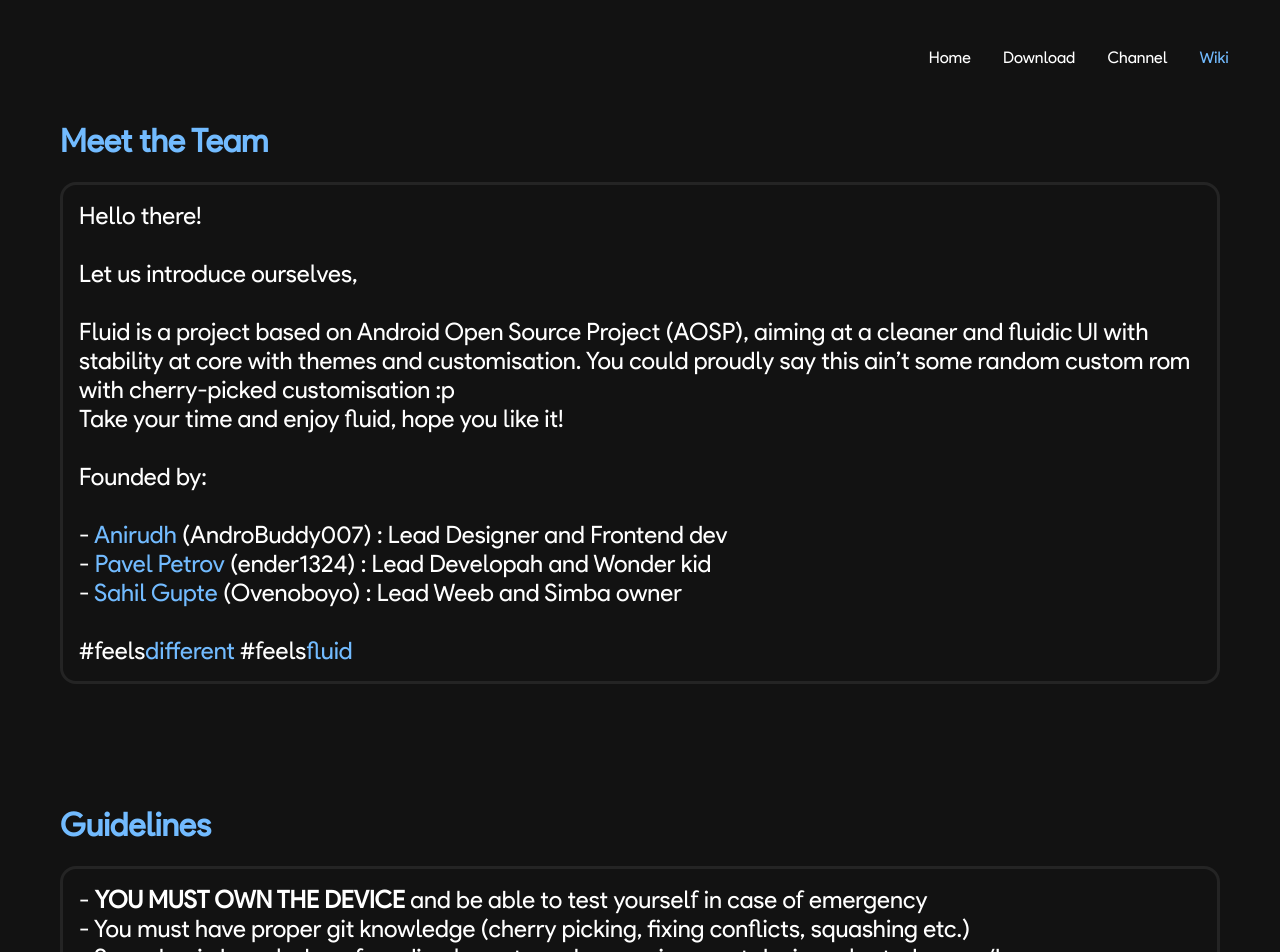
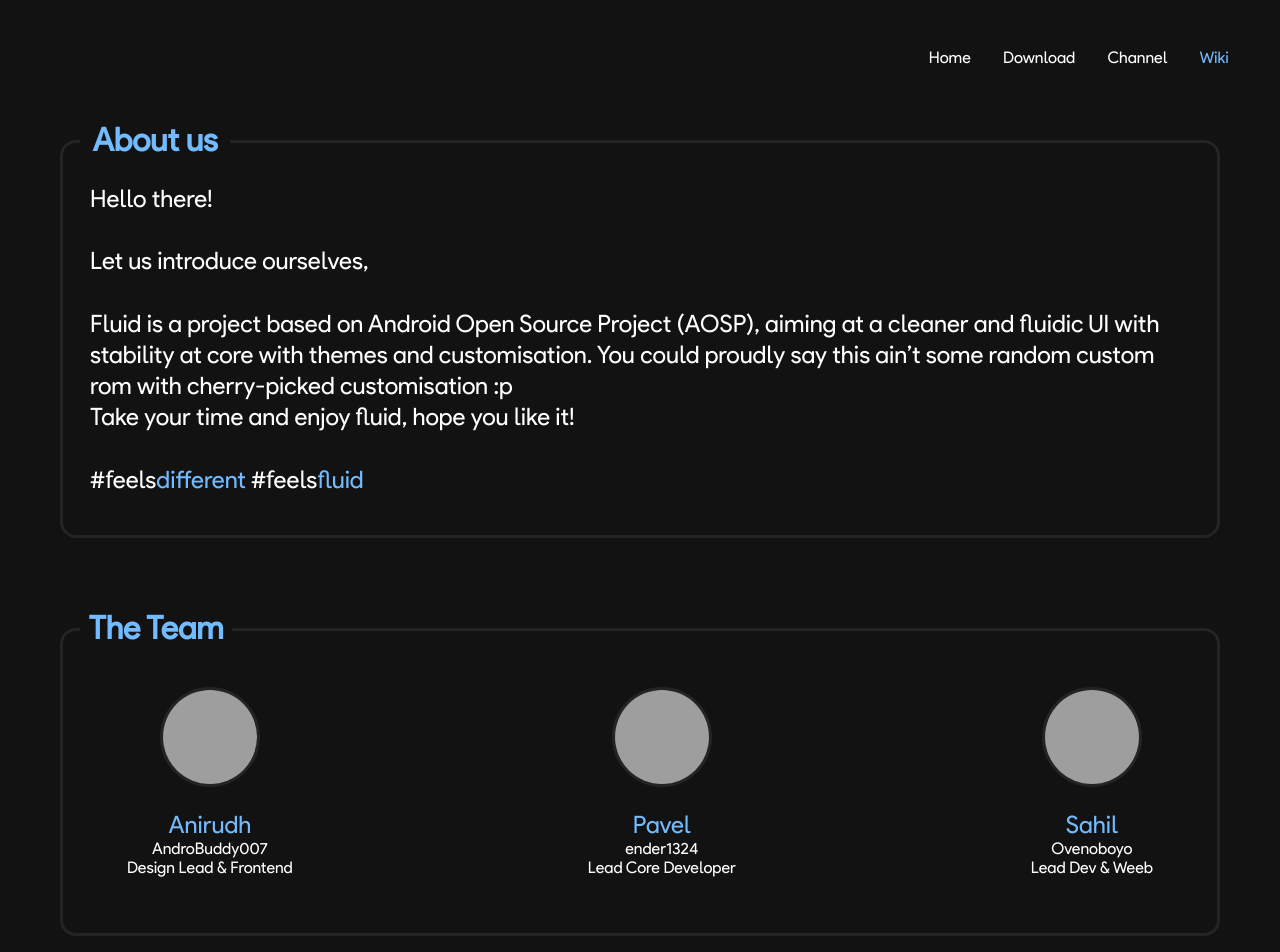
Before and after one commit to Project-Fluid/Project-Fluid.github.io, a plain HTML site: page wiki.html in a window 1280 px wide. Shown: the top 952 px of the page. Drawn offline with Linux system fonts and the light colour scheme; grey boxes are pictures that could not be loaded.

Commit message:
Redesign Wiki page

```diff
--- a/styles/wikistyles.css
+++ b/styles/wikistyles.css
@@ -49,52 +49,171 @@ body::-webkit-scrollbar{
     color: #72BBFF;
 }
 
+.about-section{
+    margin: 100px 60px 0 60px;
+    font-family: Fluid-Sans, sans-serif;
+    color: white;
+}
+
+.about-section > h1{
+    color: #72BBFF;
+    position: absolute;
+    margin: 20px;
+    width: 150px;
+    border-radius: 10px;
+    text-align: center;
+    background: #121212;
+}
+
+#about-text{
+    border: 3px solid #242424;
+    box-sizing: border-box;
+    border-radius: 16px;
+    line-height: 195%;
+    margin-top: 40px;
+    transition: background-color 0.4s ease-in-out;
+}
+
+#about-text:hover{
+    background-color: #242424;
+}
+
+#about-text > h2{
+    font-weight: normal;
+    margin: 40px 27px 40px 27px;
+}
+
+#about-text > h2 > span{
+    color: #72BBFF;
+}
+
 .team-section{
-    margin-top: 100px;
-    margin-left: 60px;
-    margin-right: 60px;
+    margin: 50px 60px 0 60px;
     font-family: Fluid-Sans, sans-serif;
     color: white;
 }
 
 .team-section > h1{
     color: #72BBFF;
+    position: absolute;
+    margin: 20px;
+    width: 152px;
+    border-radius: 10px;
+    text-align: center;
+    background: #121212;
 }
 
-#team-text{
+#team{
     border: 3px solid #242424;
     box-sizing: border-box;
     border-radius: 16px;
+    margin-top: 40px;
     transition: background-color 0.4s ease-in-out;
 }
 
-#team-text:hover{
+#team:hover{
     background-color: #242424;
 }
 
-#team-text > h2{
-    font-weight: normal;
-    margin: 16px;
+.profiles{
+    display: flex;
+    flex-direction: row;
+    justify-content: space-between;
+    margin: 7vh 5vw 7vh 5vw;
 }
 
-#team-text > h2 > span{
+.profiles > div{
+    align-content: center;
+    text-align: center;
+}
+
+.profiles > div > span{
+    font-size: x-large;
     color: #72BBFF;
 }
 
+.profiles > div > img{
+    border: 3px solid #242424;
+    box-sizing: border-box;
+    border-radius: 100%;
+    width: 100px;
+    height: 100px;
+}
+
 .guidelines-section{
-    margin-top: 100px;
-    margin-left: 60px;
-    margin-right: 60px;
+    margin: 100px 60px 0 60px;
     font-family: Fluid-Sans, sans-serif;
     color: white;
 }
 
 .guidelines-section > h1{
     color: #72BBFF;
+    position: absolute;
+    margin: 20px;
+    width: 170px;
+    border-radius: 10px;
+    text-align: center;
+    background: #121212;
+}
+
+#guidelines-text{
+    border: 3px solid #242424;
+    box-sizing: border-box;
+    border-radius: 16px;
+    line-height: 195%;
+    margin-top: 40px;
+    transition: background-color 0.4s ease-in-out;
+}
+
+#guidelines-text:hover{
+    background-color: #242424;
+}
+
+#guidelines-text > h2{
+    font-weight: normal;
+    margin: 40px 27px 40px 27px;
+}
+
+.requirements-section{
+    margin: 100px 60px 0 60px;
+    font-family: Fluid-Sans, sans-serif;
+    color: white;
+}
+
+.requirements-section > h1{
+    color: #72BBFF;
+    position: absolute;
+    margin: 20px;
+    width: 315px;
+    border-radius: 10px;
+    text-align: center;
+    background: #121212;
+}
+
+#requirements-text{
+    border: 3px solid #242424;
+    box-sizing: border-box;
+    border-radius: 16px;
+    line-height: 195%;
+    margin-top: 40px;
+    transition: background-color 0.4s ease-in-out;
+}
+
+#requirements-text:hover{
+    background-color: #242424;
+}
+
+#requirements-text > h2{
+    font-weight: normal;
+    margin: 40px 27px 40px 27px;
+}
+
+#requirements-text > h2 > span{
+    color: #72BBFF;
 }
 
 #form-link{
-    margin: 60px;
+    margin: 60px 60px 0 60px;
     font-family: Fluid-Sans, sans-serif;
     color: white;
 }
--- a/wiki.html
+++ b/wiki.html
@@ -14,27 +14,51 @@
             </ul>
         </div>
 
-        <div class="team-section">
-            <h1>Meet the Team</h1>
-            <div id="team-text">
+        <div class="about-section">
+            <h1>About us</h1>
+            <div id="about-text">
                 <h2>
                     Hello there!<br>
                     <br>Let us introduce ourselves,<br>
                     <br>Fluid is a project based on Android Open Source Project (AOSP), aiming at a cleaner and fluidic UI with stability at core with themes and customisation. You could proudly say this ain’t some random custom rom with cherry-picked customisation :p
                     <br>Take your time and enjoy fluid, hope you like it!<br>
-                    <br>Founded by:<br>
-                        <br>- <span>Anirudh</span> (AndroBuddy007) : Lead Designer and Frontend dev
-                        <br>- <span>Pavel Petrov</span> (ender1324) : Lead Developah and Wonder kid
-                        <br>- <span>Sahil Gupte</span> (Ovenoboyo) : Lead Weeb and Simba owner<br>
-                        <br>#feels<span>different</span> #feels<span>fluid</span>
+                    <br>#feels<span>different</span> #feels<span>fluid</span>
                 </h2>
+            </div>
+        </div>
+
+        <div class="team-section">
+            <h1>The Team</h1>
+            <div id="team">
+                <div class="profiles">
+                    <div>
+                        <img src="https://github.com/AndroBuddy.png" /><br><br>
+                        <span>Anirudh</span><br>
+                        AndroBuddy007<br>
+                        Design Lead & Frontend
+                    </div>
+                    <div>
+                        <img src="https://github.com/ender1324.png" /><br><br>
+                        <span>Pavel</span><br>
+                        ender1324<br>
+                        Lead Core Developer
+                    </div>
+                    <div>
+                        <img src="https://github.com/Ovenoboyo.png" /><br><br>
+                        <span>Sahil</span><br>
+                        Ovenoboyo<br>
+                        Lead Dev & Weeb
+                    </div>
+                </div>
             </div>
         </div>
 
         <div class="guidelines-section">
             <h1>Guidelines</h1>
-            <div id="team-text">
+            <div id="guidelines-text">
                 <h2>
+                    If you are willing to maintain fluid for your device, take these into consideration:<br>
+                    <br>
                     - <b>YOU MUST OWN THE DEVICE</b> and be able to test yourself in case of emergency<br>
                     - You must have proper git knowledge (cherry picking, fixing conflicts, squashing etc.)<br>
                     - Some basic knowledge of reading logcats and managing most device releated errors/bugs<br>
@@ -45,8 +69,15 @@
                     - The maintainer must speak english good enough to be understandable<br>
                     - Device specific groups are not required<br>
                     - XDA threads are <b>recommended</b> but not required<br>
+                </h2>
+            </div>
+        </div>
 
-                    <br><span>Device requirements:</span><br>
+        <div class="requirements-section">
+            <h1>Device requirements</h1>
+            <div id="requirements-text">
+                <h2>
+                    Your builds must fulfill these in order to get official status:<br>
                     <br>
                     - Enforcing builds are recommended but not mandatory<br>
                     - Most phone functionality should work<br>
```
